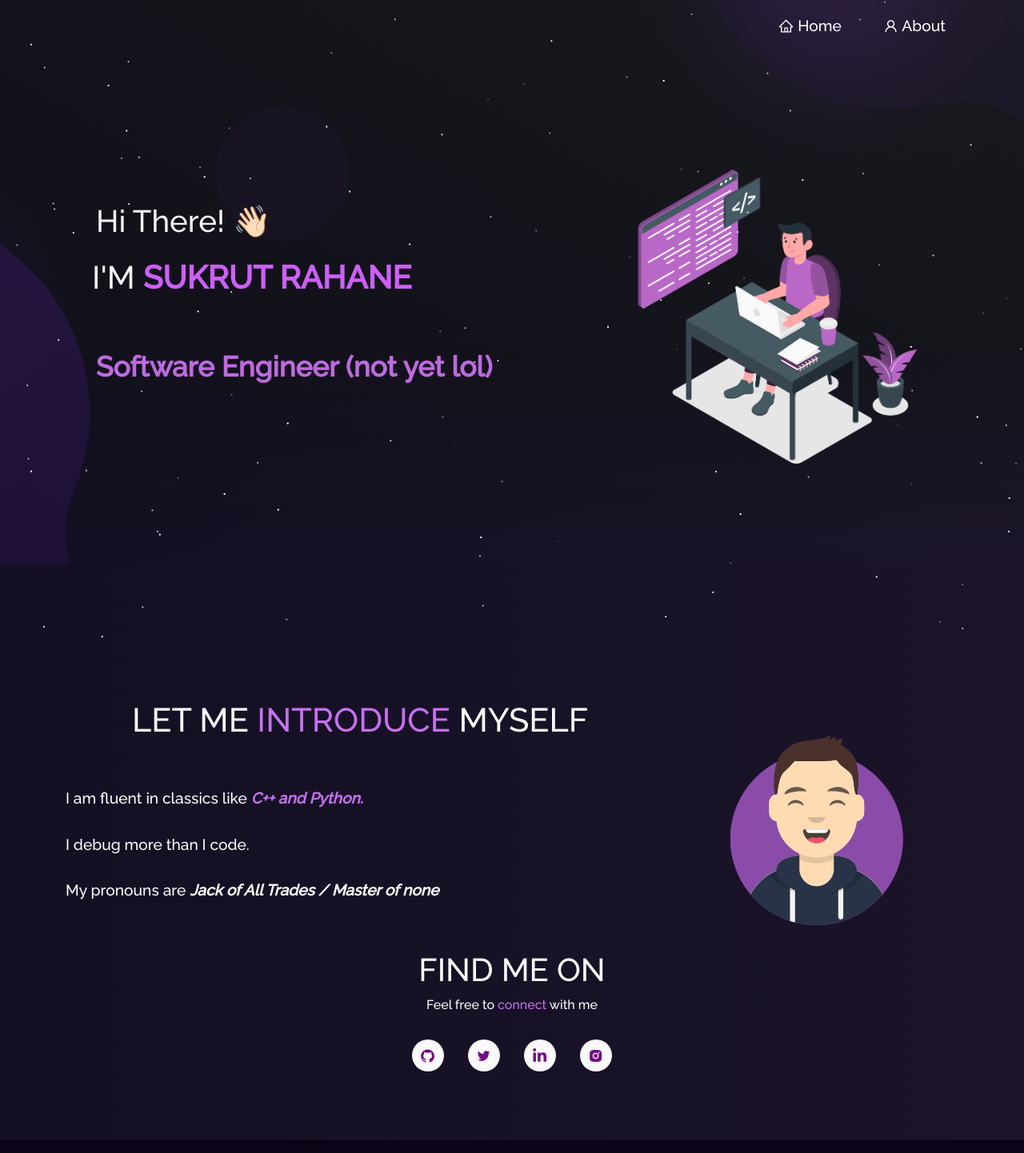
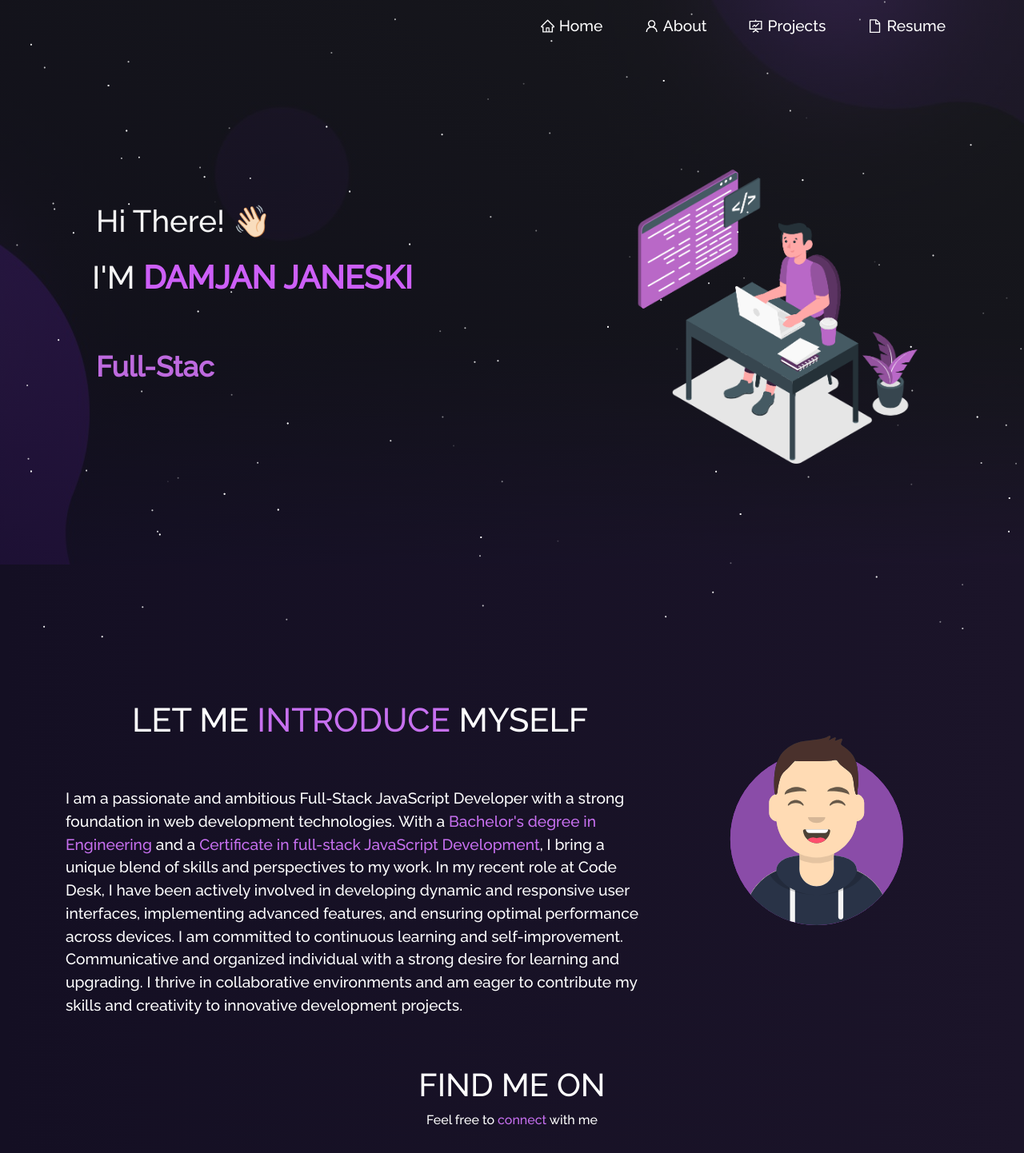
Before and after one commit to damjanjaneski/Portfolio, a React (Create React App) app: page / in a window 1280 px wide. Shown: the top 1442 px of the page at 80% size. Built offline with nearby package versions, Linux system fonts and the light colour scheme.

Commit message:
updates committed

```diff
--- a/public/index.html
+++ b/public/index.html
@@ -1,26 +1,30 @@
 <!DOCTYPE html>
 <html lang="en">
-
   <head>
     <meta charset="utf-8" />
     <link rel="icon" href="%PUBLIC_URL%/favicon.png" />
     <meta name="viewport" content="width=device-width, initial-scale=1" />
     <meta name="theme-color" content="#000000" />
-  <meta name="description" content="Web site created using create-react-app" />
+    <meta
+      name="description"
+      content="Web site created using create-react-app"
+    />
     <link rel="manifest" href="%PUBLIC_URL%/manifest.json" />
     <title>Another Purple & Black website</title>
-  <meta name="description" content="Self Developed personal website build with React.js">
+    <meta
+      name="description"
+      content="Self Developed personal website build with React.js"
+    />
 
-  <meta itemprop="name" content="Sukrut | Portfolio">
-  <meta itemprop="description" content="Self Developed personal website build with React.js">
-  <meta itemprop="image"
-    content="https://raw.githubusercontent.com/sukrutrahane/Portfolio/master/Images/interface.png?token=AK7VCIF5RYEUZZAURELPTAC76U6AK">
-
+    <meta itemprop="name" content="Damjan | Portfolio" />
+    <meta
+      itemprop="description"
+      content="Self Developed personal website build with React.js"
+    />
   </head>
 
   <body>
     <noscript>You need to enable JavaScript to run this app.</noscript>
     <div id="root"></div>
   </body>
-
 </html>
--- a/src/components/About/About.js
+++ b/src/components/About/About.js
@@ -3,7 +3,7 @@ import { Container, Row, Col } from "react-bootstrap";
 import Particle from "../Particle";
 import Techstack from "./Techstack";
 import Aboutcard from "./AboutCard";
-import laptopImg from "../../Assets/sukrut_square.jpg";
+
 import Tilt from "react-parallax-tilt";
 
 function About() {
@@ -28,18 +28,21 @@ function About() {
           <Col
             md={5}
             style={{
-
               display: "flex",
               justifyContent: "center",
               alignItems: "center",
               overflow: "hidden",
               paddingTop: "30px",
-              paddingBottom: "30px" }}
-
+              paddingBottom: "30px",
+            }}
             className="about-img circular-image"
           >
             <Tilt>
-            <img src={laptopImg} alt="about" className="img-fluid rounded-circle" />
+              <img
+                src="https://media.licdn.com/dms/image/C4D03AQHf_gD4kvszLA/profile-displayphoto-shrink_800_800/0/1595455771480?e=2147483647&v=beta&t=SWAOz1D4AYXcxELRdm0AR4EgRtOwGXrRx6GiVtdvxuw"
+                alt="about"
+                className="img-fluid rounded-circle"
+              />
             </Tilt>
           </Col>
         </Row>
@@ -48,7 +51,6 @@ function About() {
         </h1>
 
         <Techstack />
-
       </Container>
     </Container>
   );
--- a/src/components/About/AboutCard.js
+++ b/src/components/About/AboutCard.js
@@ -8,10 +8,10 @@ function AboutCard() {
       <Card.Body>
         <blockquote className="blockquote mb-0">
           <p style={{ textAlign: "justify" }}>
-            Hi Everyone, I am <span className="purple">Sukrut Rahane </span>
-            from <span className="purple"> Nashik, India.</span>
-            <br /> I am a Third Year student pursuing B.E.
-            in Artificial intelligence & Data Science from Pune University.
+            Hi Everyone, I am <span className="purple">Damjan Janeski </span>
+            from <span className="purple"> Skopje, North Macedonia.</span>
+            <br /> I am a Third Year student pursuing B.E. in Artificial
+            intelligence & Data Science from Pune University.
             <br />
             Additionally, I am enthusiastic about Machine Learning.
             <br />
@@ -29,7 +29,6 @@ function AboutCard() {
               <ImPointRight /> EDM
             </li>
           </ul>
-
         </blockquote>
       </Card.Body>
     </Card>
--- a/src/components/Footer.js
+++ b/src/components/Footer.js
@@ -13,17 +13,15 @@ function Footer() {
   return (
     <Container fluid className="footer">
       <Row>
+        <Col md="4" className="footer-copywright"></Col>
         <Col md="4" className="footer-copywright">
-
-        </Col>
-        <Col md="4" className="footer-copywright">
-          <h3>Copyright © {year} Sukrut Rahane</h3>
+          <h3>Copyright © {year} Damjan Janeski</h3>
         </Col>
         <Col md="4" className="footer-body">
           <ul className="footer-icons">
             <li className="social-icons">
               <a
-                href="https://github.com/sukrutrahane"
+                href="https://github.com/damjanjaneski"
                 style={{ color: "white" }}
                 target="_blank"
                 rel="noopener noreferrer"
@@ -33,17 +31,7 @@ function Footer() {
             </li>
             <li className="social-icons">
               <a
-                href="https://twitter.com/sukrutrahane"
-                style={{ color: "white" }}
-                target="_blank"
-                rel="noopener noreferrer"
-              >
-                <AiOutlineTwitter />
-              </a>
-            </li>
-            <li className="social-icons">
-              <a
-                href="https://www.linkedin.com/in/sukrutrahane/"
+                href="https://www.linkedin.com/in/damjanjaneski/"
                 style={{ color: "white" }}
                 target="_blank"
                 rel="noopener noreferrer"
@@ -53,7 +41,7 @@ function Footer() {
             </li>
             <li className="social-icons">
               <a
-                href="https://www.instagram.com/sukrutrahane"
+                href="https://www.instagram.com/damjanjaneski/"
                 style={{ color: "white" }}
                 target="_blank"
                 rel="noopener noreferrer"
--- a/src/components/Home/Home.js
+++ b/src/components/Home/Home.js
@@ -22,7 +22,7 @@ function Home() {
 
               <h1 className="heading-name">
                 I'M
-                <strong className="main-name"> SUKRUT RAHANE </strong>
+                <strong className="main-name"> DAMJAN JANESKI </strong>
               </h1>
 
               <div style={{ padding: 50, textAlign: "left" }}>
--- a/src/components/Home/Home2.js
+++ b/src/components/Home/Home2.js
@@ -19,16 +19,22 @@ function Home2() {
               LET ME <span className="purple"> INTRODUCE </span> MYSELF
             </h1>
             <p className="home-about-body">
-              I am fluent in classics like
-              <i>
-                <b className="purple"> C++ and Python. </b>
-              </i>
-              <br />
-              <br />
-              I debug more than I code.
-              <br />
-              <br />
-              My pronouns are <i><b>Jack of All Trades / Master of none</b></i>
+              I am a passionate and ambitious Full-Stack JavaScript Developer
+              with a strong foundation in web development technologies. With a
+              <span className="purple"> Bachelor's degree in Engineering </span>{" "}
+              and a{" "}
+              <span className="purple">
+                Certificate in full-stack JavaScript Development
+              </span>
+              , I bring a unique blend of skills and perspectives to my work. In
+              my recent role at Code Desk, I have been actively involved in
+              developing dynamic and responsive user interfaces, implementing
+              advanced features, and ensuring optimal performance across
+              devices. I am committed to continuous learning and
+              self-improvement. Communicative and organized individual with a
+              strong desire for learning and upgrading. I thrive in
+              collaborative environments and am eager to contribute my skills
+              and creativity to innovative development projects.
             </p>
           </Col>
           <Col md={4} className="myAvtar">
@@ -46,7 +52,7 @@ function Home2() {
             <ul className="home-about-social-links">
               <li className="social-icons">
                 <a
-                  href="https://github.com/sukrutrahane"
+                  href="https://github.com/damjanjaneski"
                   target="_blank"
                   rel="noreferrer"
                   className="icon-colour  home-social-icons"
@@ -54,19 +60,10 @@ function Home2() {
                   <AiFillGithub />
                 </a>
               </li>
+
               <li className="social-icons">
                 <a
-                  href="https://twitter.com/sukrutrahane"
-                  target="_blank"
-                  rel="noreferrer"
-                  className="icon-colour  home-social-icons"
-                >
-                  <AiOutlineTwitter />
-                </a>
-              </li>
-              <li className="social-icons">
-                <a
-                  href="https://www.linkedin.com/in/sukrutrahane/"
+                  href="https://www.linkedin.com/in/damjanjaneski/"
                   target="_blank"
                   rel="noreferrer"
                   className="icon-colour  home-social-icons"
@@ -76,7 +73,7 @@ function Home2() {
               </li>
               <li className="social-icons">
                 <a
-                  href="https://www.instagram.com/sukkkrut"
+                  href="https://www.instagram.com/damjanjaneski/"
                   target="_blank"
                   rel="noreferrer"
                   className="icon-colour home-social-icons"
--- a/src/components/Home/Type.js
+++ b/src/components/Home/Type.js
@@ -5,11 +5,7 @@ function Type() {
   return (
     <Typewriter
       options={{
-        strings: [
-          "Software Engineer (not yet lol)",
-          "AI ML",
-          "Web Dev",
-        ],
+        strings: ["Full-Stack Developer", "JavaScript specialist", "Web Dev"],
         autoStart: true,
         loop: true,
         deleteSpeed: 50,
--- a/src/components/Navbar.js
+++ b/src/components/Navbar.js
@@ -5,8 +5,12 @@ import Container from "react-bootstrap/Container";
 import { Link } from "react-router-dom";
 import {
   AiOutlineHome,
+  AiOutlineFundProjectionScreen,
   AiOutlineUser,
+  AiOutlineFile,
 } from "react-icons/ai";
+
+import { GoProjectRoadmap } from "react-icons/go";
 
 function NavBar() {
   const [expand, updateExpanded] = useState(false);
@@ -30,9 +34,7 @@ function NavBar() {
       className={navColour ? "sticky" : "navbar"}
     >
       <Container>
-        <Navbar.Brand href="/" className="d-flex">
-
-        </Navbar.Brand>
+        <Navbar.Brand href="/" className="d-flex"></Navbar.Brand>
         <Navbar.Toggle
           aria-controls="responsive-navbar-nav"
           onClick={() => {
@@ -61,6 +63,19 @@ function NavBar() {
               </Nav.Link>
             </Nav.Item>
 
+            <Nav.Item>
+              <Nav.Link as={Link} to="/" onClick={() => updateExpanded(false)}>
+                <AiOutlineFundProjectionScreen
+                  style={{ marginBottom: "2px" }}
+                />{" "}
+                Projects
+              </Nav.Link>
+            </Nav.Item>
+            <Nav.Item>
+              <Nav.Link as={Link} to="/" onClick={() => updateExpanded(false)}>
+                <AiOutlineFile style={{ marginBottom: "2px" }} /> Resume
+              </Nav.Link>
+            </Nav.Item>
           </Nav>
         </Navbar.Collapse>
       </Container>
```
Also changed, not shown: 1 other file (tests, documents, lock files or other folders). Lines whose indentation alone changed are shown as unchanged.
